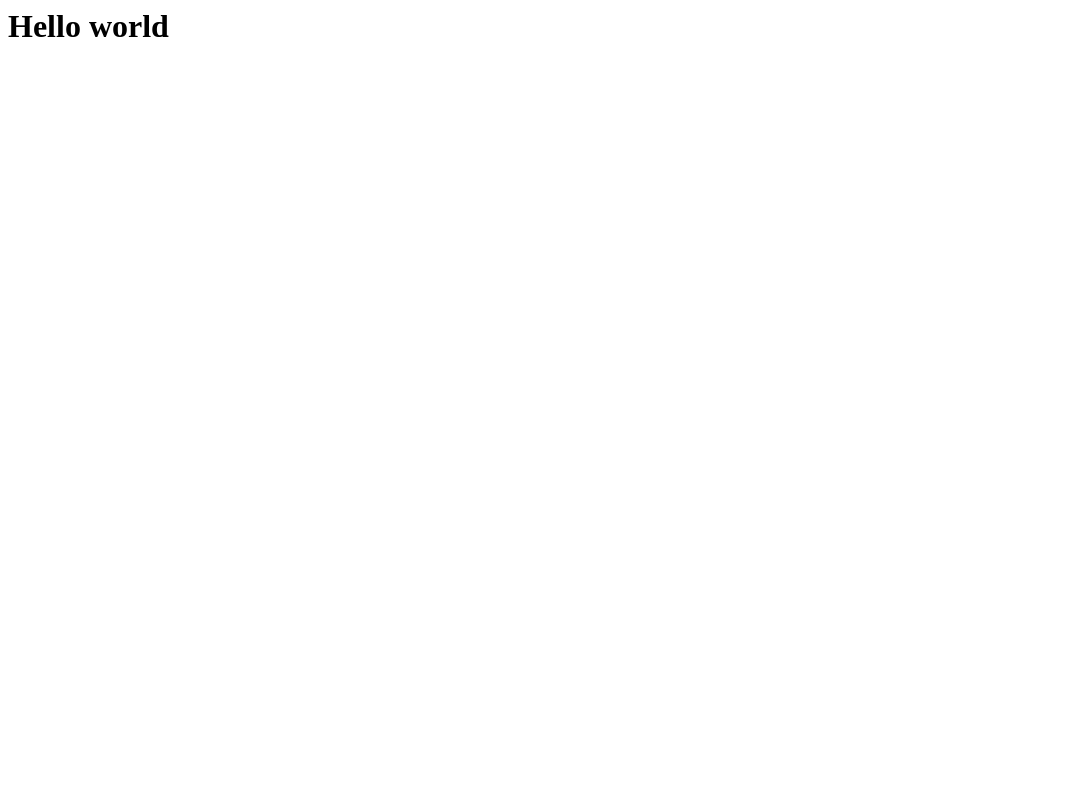
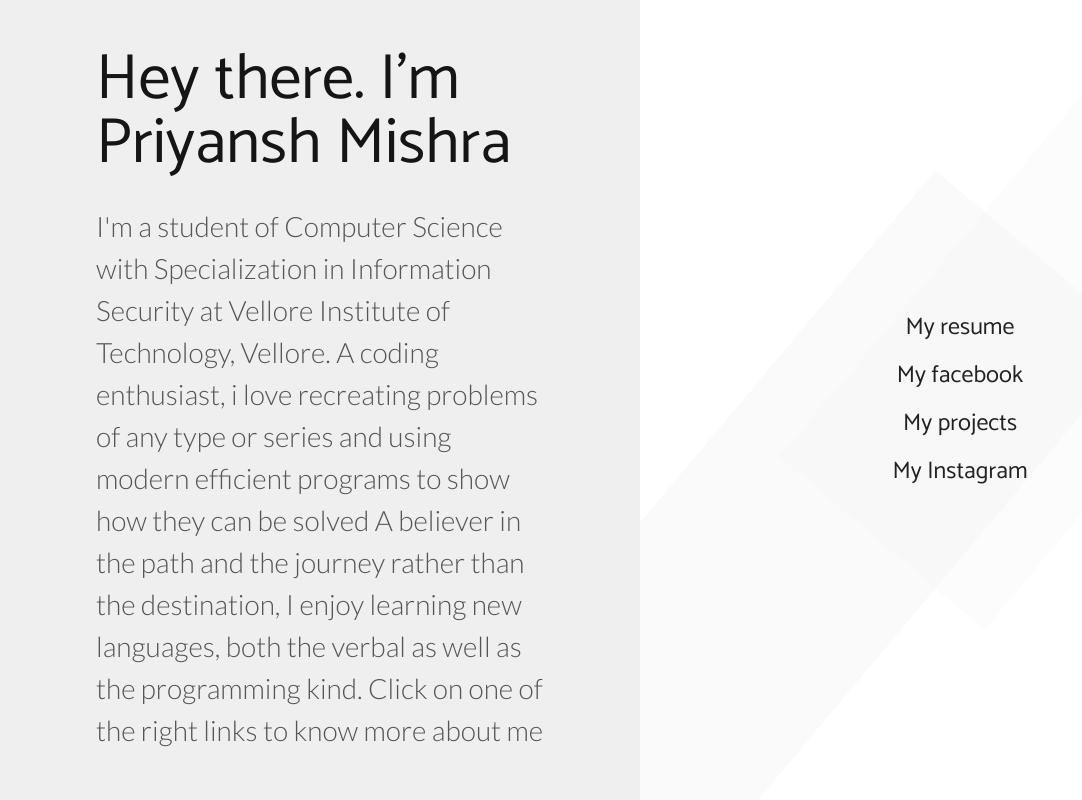
Before and after one commit to priyansh-pm/my-website, a plain HTML site: page index.html in a window 1280 px wide. Shown: the whole page, without its empty margins (0-1082 px from the left). Drawn offline with Linux system fonts and the light colour scheme.

Commit message:
Update index.html

```diff
--- a/index.html
+++ b/index.html
@@ -1 +1,36 @@
-<h1> Hello world </h1>
+<!DOCTYPE html>
+<html>
+<head>
+    <link rel="stylesheet" type="text/css" href="abcd.css">
+    <title>Priyansh Mishra</title>
+</head>
+
+<body>
+
+    <div class="panel" id="left-panel">
+        <div class="content">
+            <div class="name">
+                Hey there. I'm Priyansh Mishra
+            </div>
+            <div class="description">
+                I'm a student of Computer Science with Specialization in Information Security at Vellore Institute of Technology, Vellore.
+              A coding enthusiast, i love recreating problems of any type or series and using modern efficient programs to show how they can be solved
+              A believer in the path and the journey rather than the destination, I enjoy learning new languages, both the verbal as well as the
+              programming kind. Click on one of the right links to know more about me
+            </div>
+        </div>
+    </div>
+    <div class="panel" id="right-panel">
+        <div class="rect rect-A"></div>
+        <div class="rect rect-B"></div>
+        <div class="content">
+            <div class="link" id="resume"><a href="priyanshCV.pdf">My resume</a></div>
+            <div class="link" id="facebook"><a href="https://www.facebook.com/priyansh13">My facebook</a></div>
+            <div class="link" id="github"><a href="https://github.com/priyansh-pm/my-website">My projects</a></div>
+            <div class="link" id="insta"><a href="https://www.instagram.com/mr_mi_shr_a/">My Instagram</a></div>
+        </div>
+    </div>
+
+</body>
+
+</html>
```
